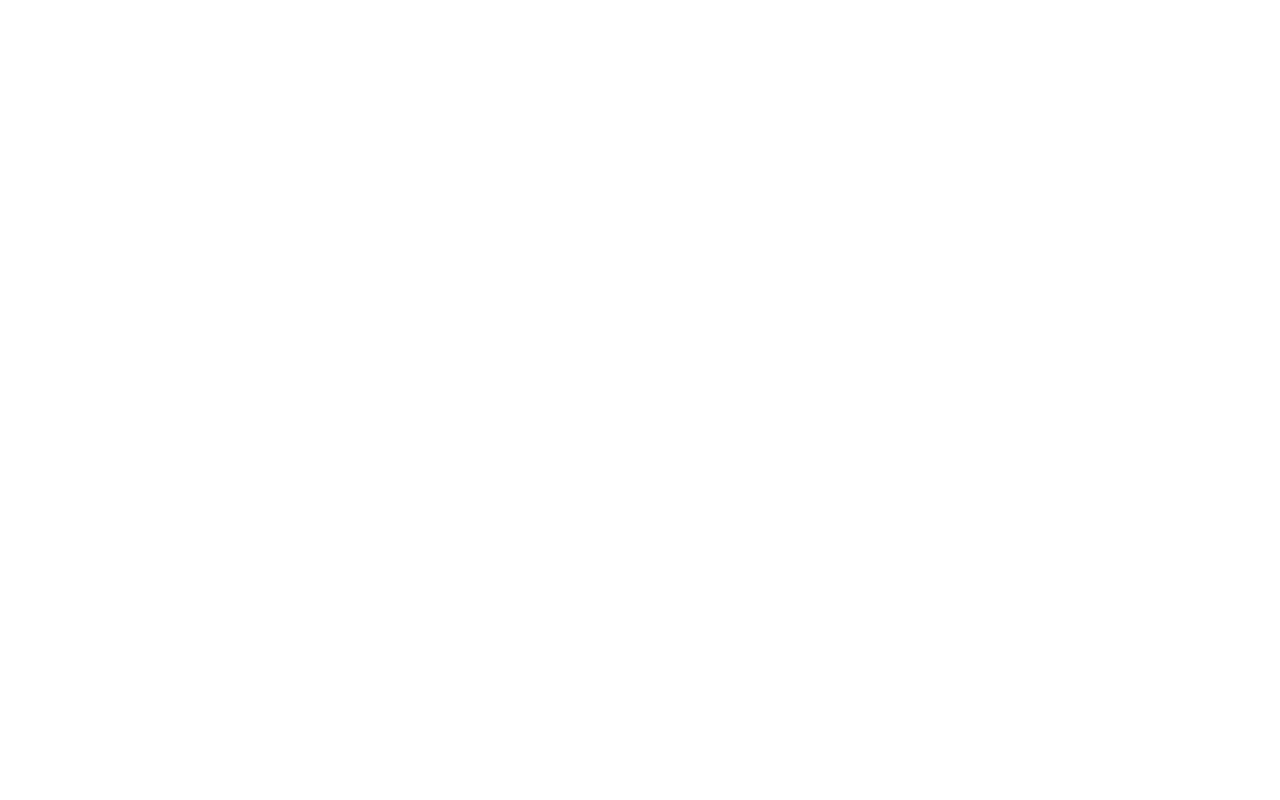
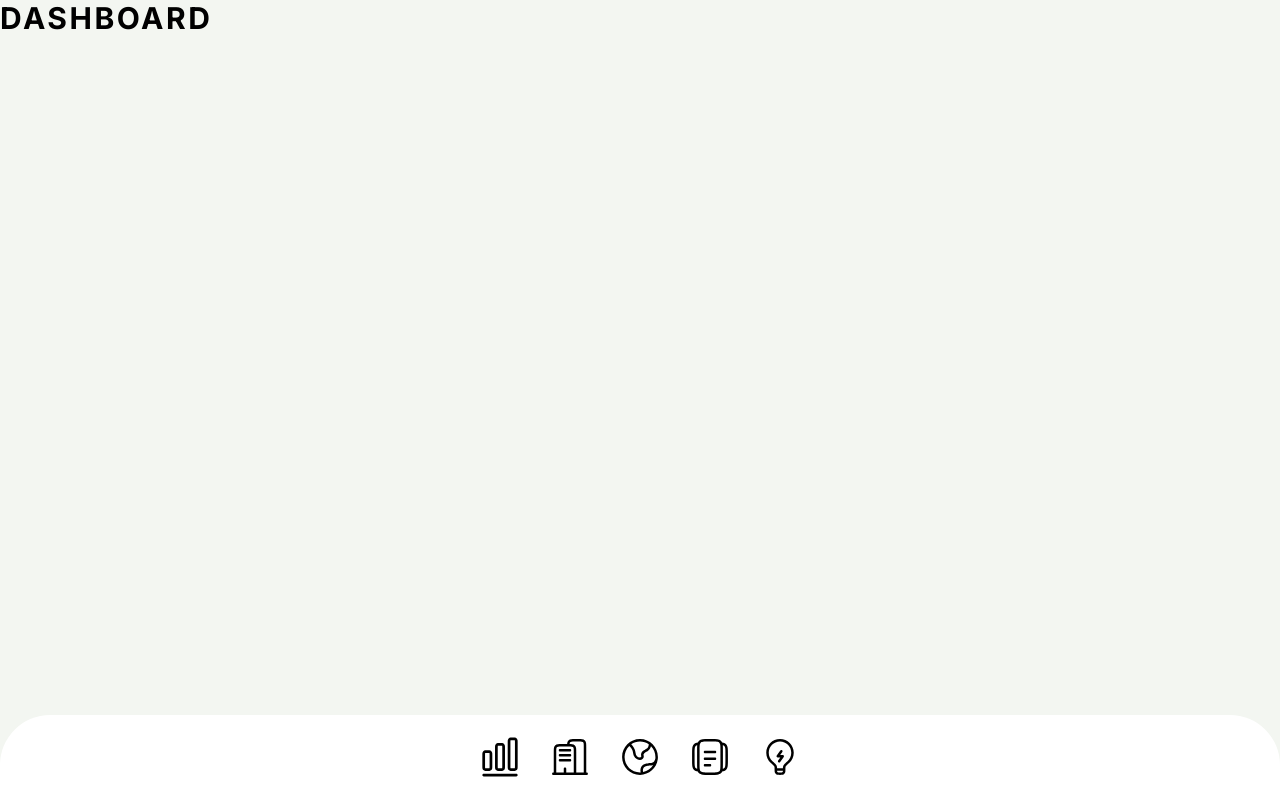
Before and after one commit to httpsemilly/waste-analysis-electronics-industry-frontend, a plain HTML site: page index.html in a window 1280 px wide. Drawn offline with Linux system fonts and the light colour scheme.

Commit message:
feat: implement navbar with HTML and CSS

```diff
--- a/assets/css/main-dashboard.css
+++ b/assets/css/main-dashboard.css
@@ -0,0 +1,46 @@
+@import url('https://fonts.googleapis.com/css2?family=Inter:ital,opsz,wght@0,14..32,100..900;1,14..32,100..900&display=swap');
+
+* {
+    border: 0;
+    margin: 0;
+    padding: 0;
+    box-sizing: border-box;
+    font-family: Inter;
+    font-size: 10px;
+}
+
+body {
+    height: 100vh;
+    background-color: #f3f6f1;
+}
+
+h1 {
+    font-size: 30px;
+    text-transform: uppercase;
+    letter-spacing: 2.5px;
+}
+
+nav {
+    display: flex;
+    align-items: center;
+    justify-content: center;
+    position: fixed;
+    width: 100%;
+    height: 85px;
+    bottom: 0%;
+    border-top-left-radius: 50px;
+    border-top-right-radius: 50px;
+    background-color: #ffffff;
+}
+
+#nav-icons {
+    display: flex;
+    align-items: center;
+    justify-content: center;
+    gap: 30px;
+}
+
+#nav-icons a img {
+    width: 40px;
+    height: 40px;
+}
--- a/index.html
+++ b/index.html
@@ -7,6 +7,27 @@
         <title>Document</title>
     </head>
     <body>
-
+        <header>
+            <h1>dashboard</h1>
+        </header>
+        <nav>
+            <div id="nav-icons">
+                <a href="#" target="_blank">
+                    <img src="./assets/icons/dashboard-icon.svg" alt="Dashboard principal">
+                </a>
+                <a href="#" target="_blank">
+                    <img src="./assets/icons/companies-icon.svg" alt="Empresas">
+                </a>
+                <a href="#" target="_blank">
+                    <img src="./assets/icons/places-icon.svg" alt="Locais">
+                </a>
+                <a href="#" target="_blank">
+                    <img src="./assets/icons/reports-icon.svg" alt="Relatórios">
+                </a>
+                <a href="#" target="_blank">
+                    <img src="./assets/icons/insights-icon.svg" alt="Insights">
+                </a>
+            </div>
+        </nav>
     </body>
 </html>
```
